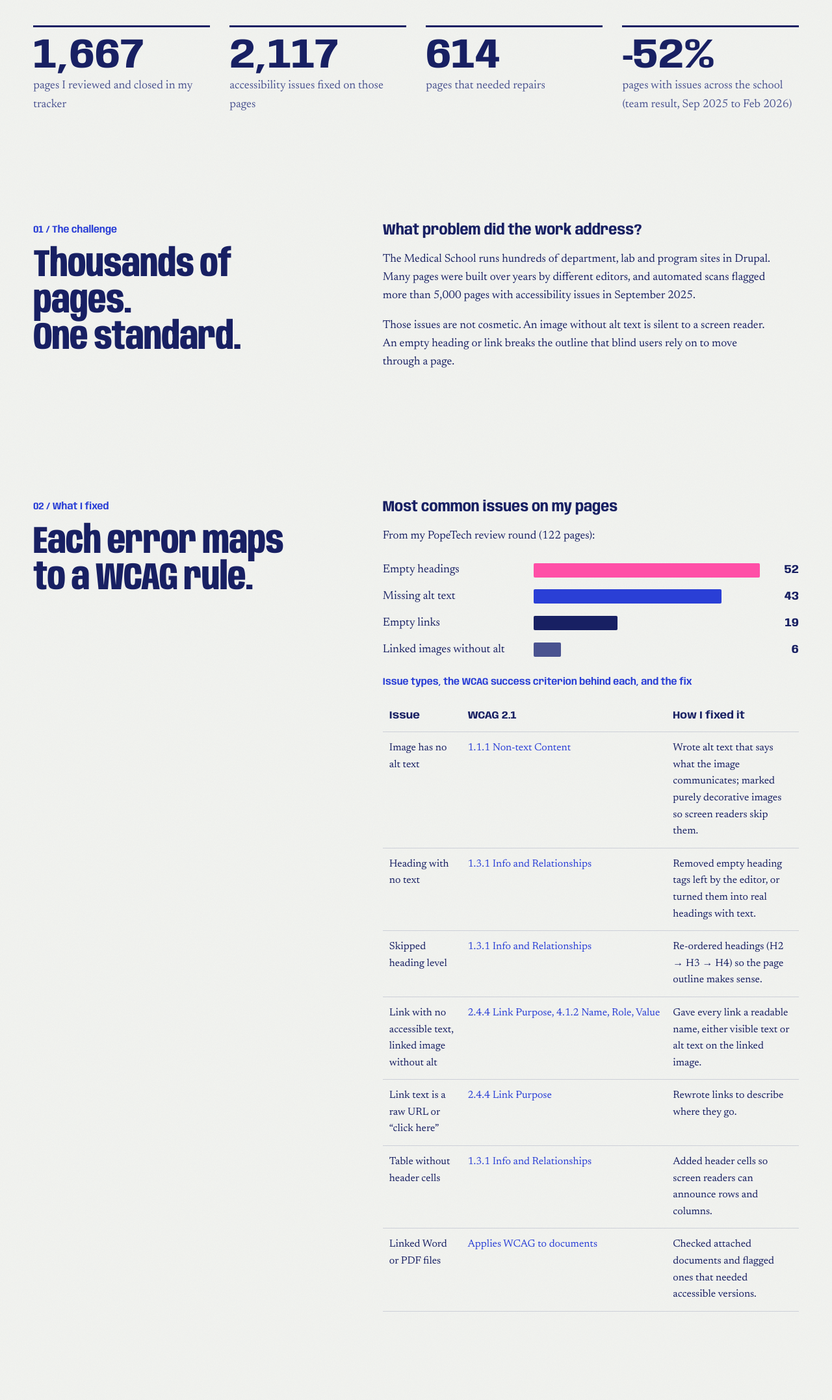
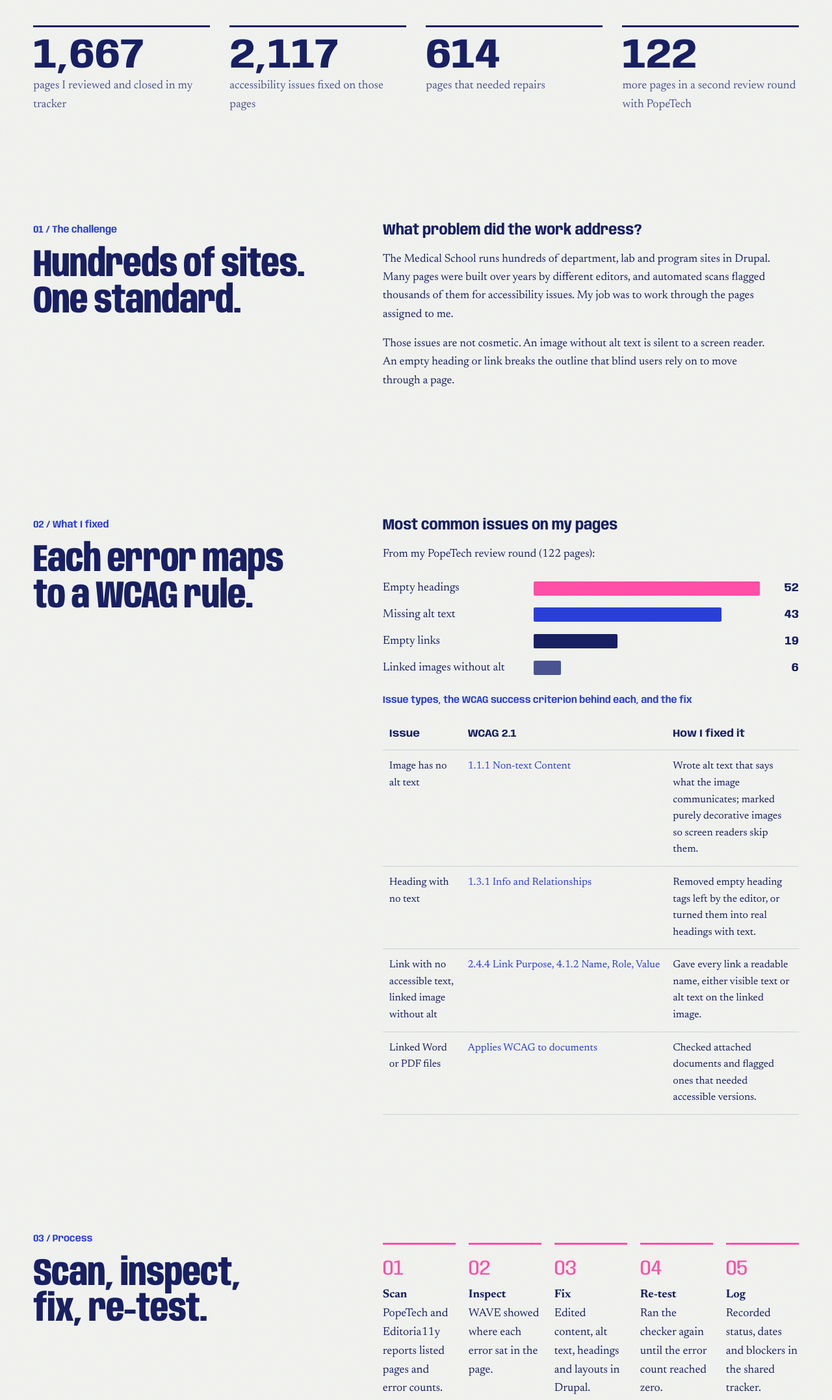
Before and after one commit to fptnoobgaming21-del/Nguyenkietpham-portfolio-update, a plain HTML site: page work/medical-school-accessibility/index.html in a window 1280 px wide. Shown: the part 960-3115 px from the top of the page at 65% size. Drawn offline with Linux system fonts and the light colour scheme.

Commit message:
Accessibility case study: limit to Kiet's own work
Remove school-wide team numbers (5,239 to 2,493, -52%) and WCAG table
rows not recorded in Kiet's own tracker, per supervisor approval scope.

Co-Authored-By: Claude Opus 5.5 <noreply@anthropic.com>
Claude-Session: https://claude.ai/code/session_01UNFJso7Hxzj1qZ884STzc4

```diff
--- a/work/medical-school-accessibility/index.html
+++ b/work/medical-school-accessibility/index.html
@@ -29,10 +29,10 @@
 <div><strong>1,667</strong><span>pages I reviewed and closed in my tracker</span></div>
 <div><strong>2,117</strong><span>accessibility issues fixed on those pages</span></div>
 <div><strong>614</strong><span>pages that needed repairs</span></div>
-<div><strong>&minus;52%</strong><span>pages with issues across the school (team result, Sep 2025 to Feb 2026)</span></div>
+<div><strong>122</strong><span>more pages in a second review round with PopeTech</span></div>
 </div></section>
 
-<section class="section wrap"><div><p class="eyebrow">01 / The challenge</p><h2>Thousands of pages.<br>One standard.</h2></div><div class="copy"><h3>What problem did the work address?</h3><p>The Medical School runs hundreds of department, lab and program sites in Drupal. Many pages were built over years by different editors, and automated scans flagged more than 5,000 pages with accessibility issues in September 2025.</p><p>Those issues are not cosmetic. An image without alt text is silent to a screen reader. An empty heading or link breaks the outline that blind users rely on to move through a page.</p></div></section>
+<section class="section wrap"><div><p class="eyebrow">01 / The challenge</p><h2>Hundreds of sites.<br>One standard.</h2></div><div class="copy"><h3>What problem did the work address?</h3><p>The Medical School runs hundreds of department, lab and program sites in Drupal. Many pages were built over years by different editors, and automated scans flagged thousands of them for accessibility issues. My job was to work through the pages assigned to me.</p><p>Those issues are not cosmetic. An image without alt text is silent to a screen reader. An empty heading or link breaks the outline that blind users rely on to move through a page.</p></div></section>
 
 <section class="section wrap" id="wcag"><div><p class="eyebrow">02 / What I fixed</p><h2>Each error maps<br>to a WCAG rule.</h2></div><div class="copy"><h3>Most common issues on my pages</h3><p>From my PopeTech review round (122 pages):</p>
 <ul class="bars" aria-label="Issue counts by type">
@@ -45,10 +45,7 @@
 <thead><tr><th scope="col">Issue</th><th scope="col">WCAG 2.1</th><th scope="col">How I fixed it</th></tr></thead><tbody>
 <tr><td>Image has no alt text</td><td>1.1.1 Non-text Content</td><td>Wrote alt text that says what the image communicates; marked purely decorative images so screen readers skip them.</td></tr>
 <tr><td>Heading with no text</td><td>1.3.1 Info and Relationships</td><td>Removed empty heading tags left by the editor, or turned them into real headings with text.</td></tr>
-<tr><td>Skipped heading level</td><td>1.3.1 Info and Relationships</td><td>Re-ordered headings (H2 → H3 → H4) so the page outline makes sense.</td></tr>
 <tr><td>Link with no accessible text, linked image without alt</td><td>2.4.4 Link Purpose, 4.1.2 Name, Role, Value</td><td>Gave every link a readable name, either visible text or alt text on the linked image.</td></tr>
-<tr><td>Link text is a raw URL or “click here”</td><td>2.4.4 Link Purpose</td><td>Rewrote links to describe where they go.</td></tr>
-<tr><td>Table without header cells</td><td>1.3.1 Info and Relationships</td><td>Added header cells so screen readers can announce rows and columns.</td></tr>
 <tr><td>Linked Word or PDF files</td><td>Applies WCAG to documents</td><td>Checked attached documents and flagged ones that needed accessible versions.</td></tr>
 </tbody></table></div></section>
 
@@ -60,7 +57,7 @@
 <li><strong>Log</strong>Recorded status, dates and blockers in the shared tracker.</li>
 </ol><p>Not every page could be fixed by an editor. When a page was blocked by a firewall, unpublished, or needed a developer, I marked it in the tracker and wrote a note so the team could route it.</p></div></section>
 
-<section id="outcome" class="section wrap"><div><p class="eyebrow">04 / Outcome &amp; limits</p><h2>Fewer barriers.<br>More to test.</h2></div><div class="copy"><h3>What changed?</h3><p>Between January and April 2026 I closed 1,667 pages in my tracker and fixed 2,117 flagged issues. Across the whole team, the number of Medical School pages with issues fell from 5,239 in September 2025 to 2,493 in February 2026.</p><h3>What I learned</h3><p>Automated checkers find missing alt text, but they cannot tell whether alt text is useful. The judgment calls, like what an image is for, were the design part of the job.</p></div></section>
+<section id="outcome" class="section wrap"><div><p class="eyebrow">04 / Outcome &amp; limits</p><h2>Fewer barriers.<br>More to test.</h2></div><div class="copy"><h3>What changed?</h3><p>Between January and April 2026 I closed 1,667 pages in my tracker and fixed 2,117 flagged issues.</p><h3>What I learned</h3><p>Automated checkers find missing alt text, but they cannot tell whether alt text is useful. The judgment calls, like what an image is for, were the design part of the job.</p></div></section>
 
 <section class="next wrap"><p class="eyebrow">Next steps</p><h2>What I want to learn next</h2><ol><li><strong>Screen reader testing</strong><span>Check pages with NVDA and VoiceOver, not only automated tools.</span></li><li><strong>Keyboard and focus</strong><span>Test that every control works without a mouse.</span></li><li><strong>Color contrast in design</strong><span>Build contrast checks into my own design systems from the start.</span></li></ol></section>
 
```
